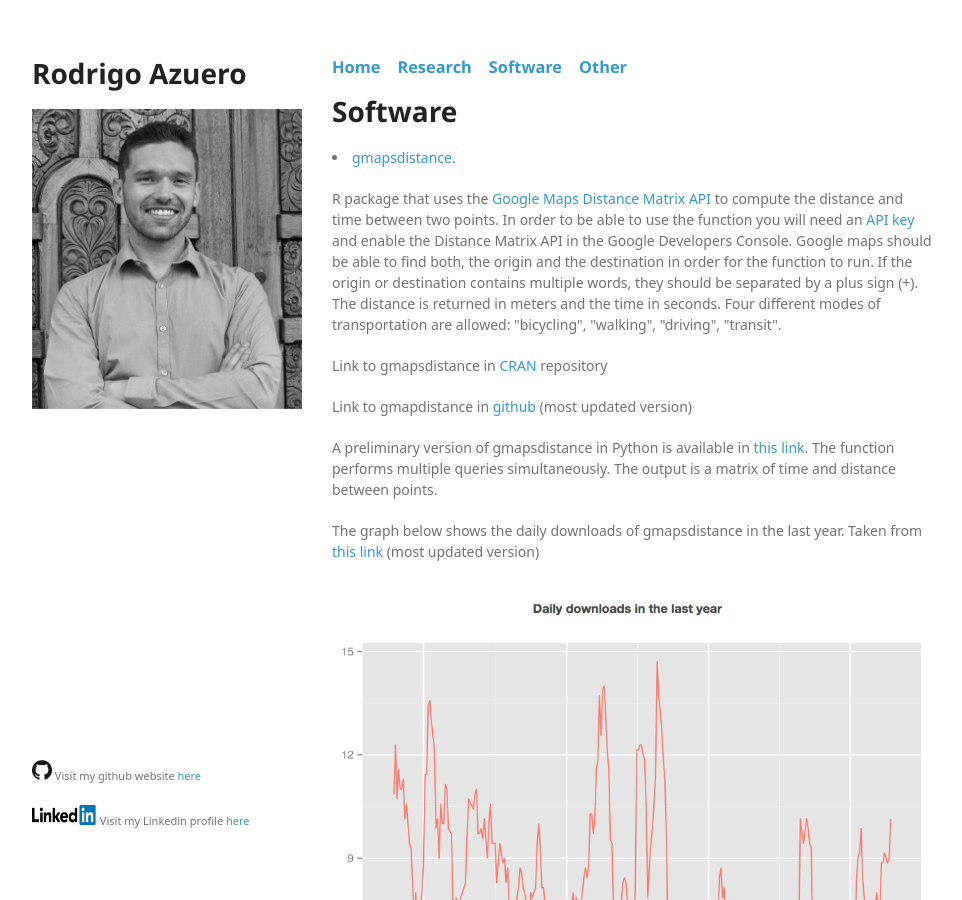
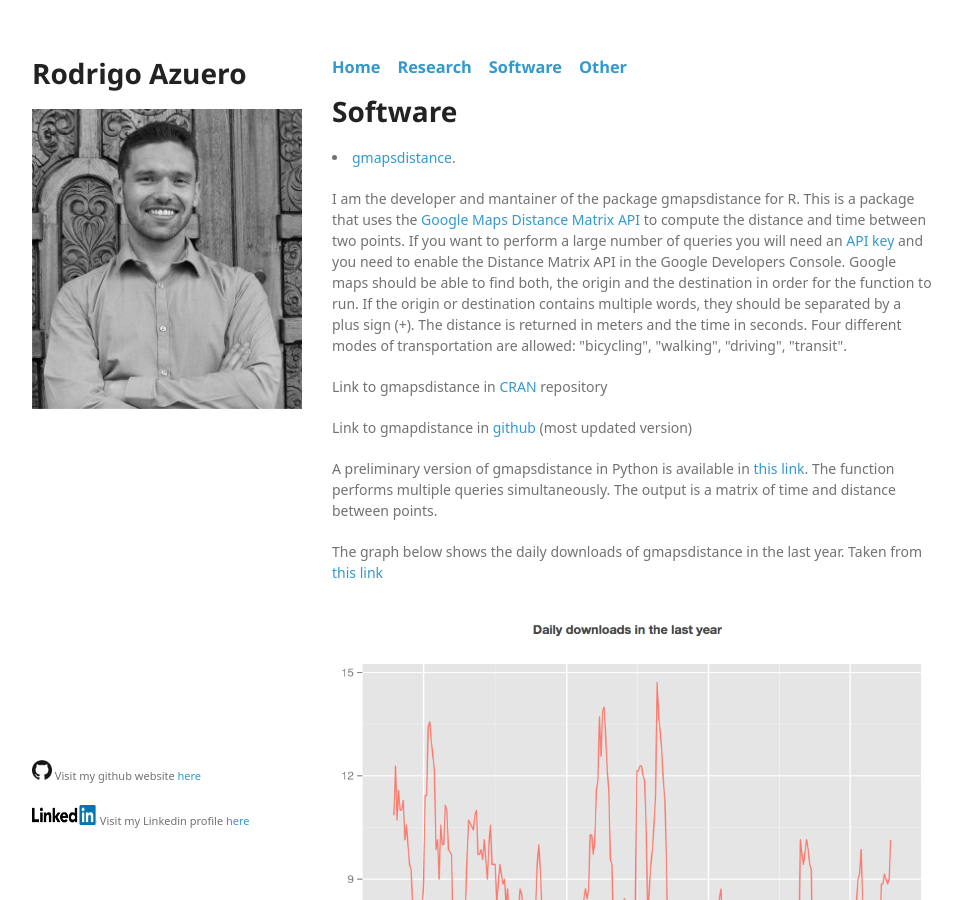
Before and after one commit to rodazuero/rodazuero.github.io, a Jekyll site: the page built from software.html, in a window 1280 px wide and 900 px high. Shown: the whole window, without its empty margins (26-988 px from the left). Built offline with Jekyll 4.4.1, drawn with Linux system fonts in a browser that asks for light colours; some web fonts are replaced; Markdown is read by kramdown in place of the engine named in the settings.

Commit message:
cv and gmapsidstance update

```diff
--- a/software.html
+++ b/software.html
@@ -10,13 +10,13 @@ layout: default
 	<p>
 	<li><a href="https://cran.r-project.org/web/packages/gmapsdistance/">gmapsdistance</a>.</li></p>
 	<p>
-	 R package that uses the
+	 I am the developer and mantainer of the package gmapsdistance for R. This is a package that uses the
 	<a href="https://developers.google.com/maps/documentation/distance-matrix/intro?hl=en
 ">Google Maps Distance Matrix API</a>
-	 to compute the distance and time between two points. In order to be able to use the function you will need an
+	 to compute the distance and time between two points. If you want to perform a large number of queries you will need an
 	 <a href="https://developers.google.com/maps/documentation/distance-matrix/get-api-key#key
 ">API key</a>
-	  and enable the Distance Matrix API in the Google Developers Console. Google maps should be able to find both, the origin and the destination in order for the function to run. If the origin or destination contains multiple words, they should be separated by a plus sign (+). The distance is returned in meters and the time in seconds.
+	  and you need to enable the Distance Matrix API in the Google Developers Console. Google maps should be able to find both, the origin and the destination in order for the function to run. If the origin or destination contains multiple words, they should be separated by a plus sign (+). The distance is returned in meters and the time in seconds.
 Four different modes of transportation are allowed: "bicycling", "walking", "driving", "transit".   </p>
 
 
@@ -28,7 +28,7 @@ Four different modes of transportation are allowed: "bicycling", "walking", "dri
             <p>A preliminary version of gmapsdistance in Python is available in  <a href="https://github.com/rodazuero/gmapsdistancePY">this link</a>. The function performs multiple queries simultaneously. The output is a matrix of time and distance between points.</li></p>
 
 
-            <p>The graph below shows the daily downloads of gmapsdistance in the last year. Taken from  <a href="https://dgrtwo.shinyapps.io/cranview/">this link</a>  (most updated version)
+            <p>The graph below shows the daily downloads of gmapsdistance in the last year. Taken from  <a href="https://dgrtwo.shinyapps.io/cranview/">this link</a>
              </p>
 
              <img src="{{site.baseurl}}/files/gmapsdistancedownloads.png" alt="HTML5 Icon" style="width:800px;height:500px;">
```
Also changed, not shown: 1 other file.
